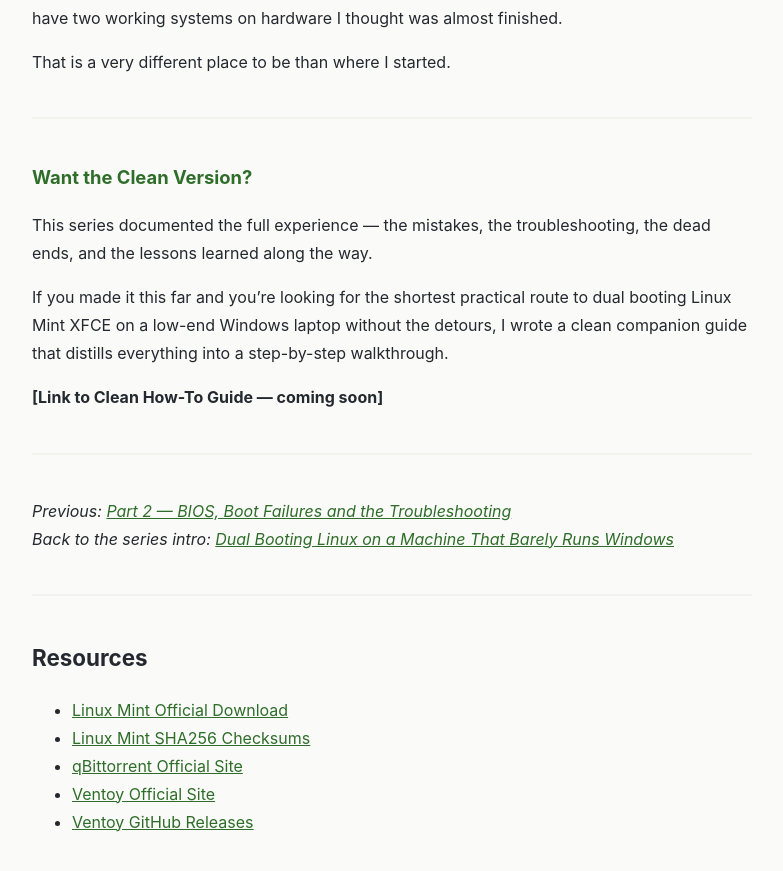
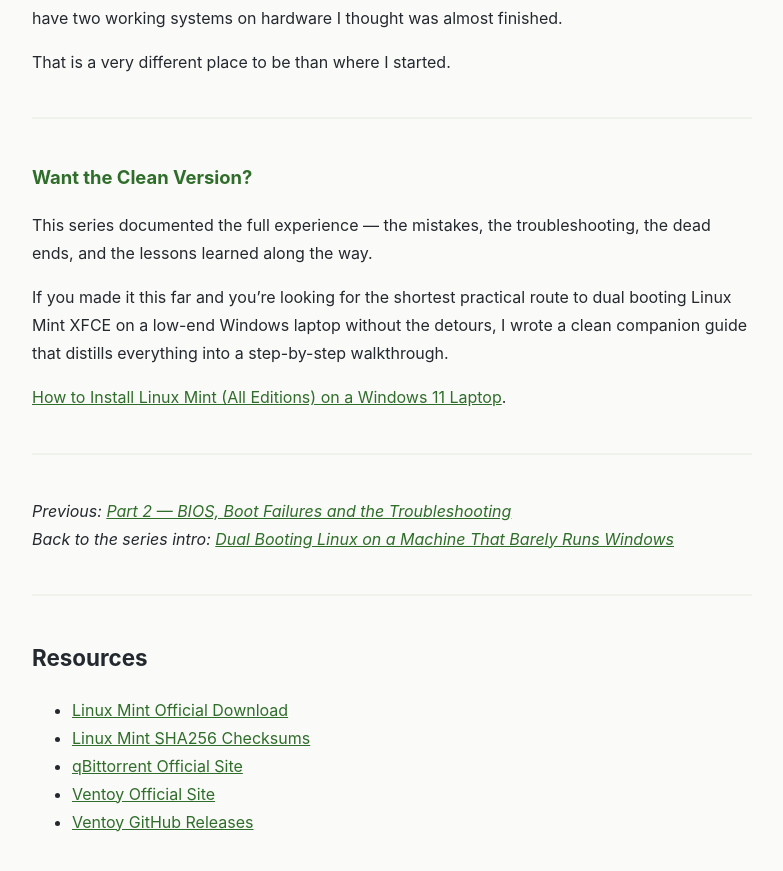
Before and after one commit to Kinganthonytech/Kinganthonytech.github.io, a Jekyll site: the page built from _posts/2026-09-29-dual-booting-linux-mint-xfce-part-3.md, in a window 1280 px wide and 900 px high, scrolled down 18625 px. Shown: the top 871 px of the window, without its empty margins (248-1031 px from the left). Built offline with Jekyll 4.4.1, drawn with Linux system fonts in a browser that asks for light colours.

Commit message:
update the clean guide link in part 3 of the narrative series

```diff
--- a/_posts/2026-09-29-dual-booting-linux-mint-xfce-part-3.md
+++ b/_posts/2026-09-29-dual-booting-linux-mint-xfce-part-3.md
@@ -603,7 +603,7 @@
 companion guide that distills everything into a
 step-by-step walkthrough.
 
-**[Link to Clean How-To Guide — coming soon]**
+[How to Install Linux Mint (All Editions) on a Windows 11 Laptop]({% post_url 2026-11-06-linux-mint-install %}).
 
 ---
 
```
